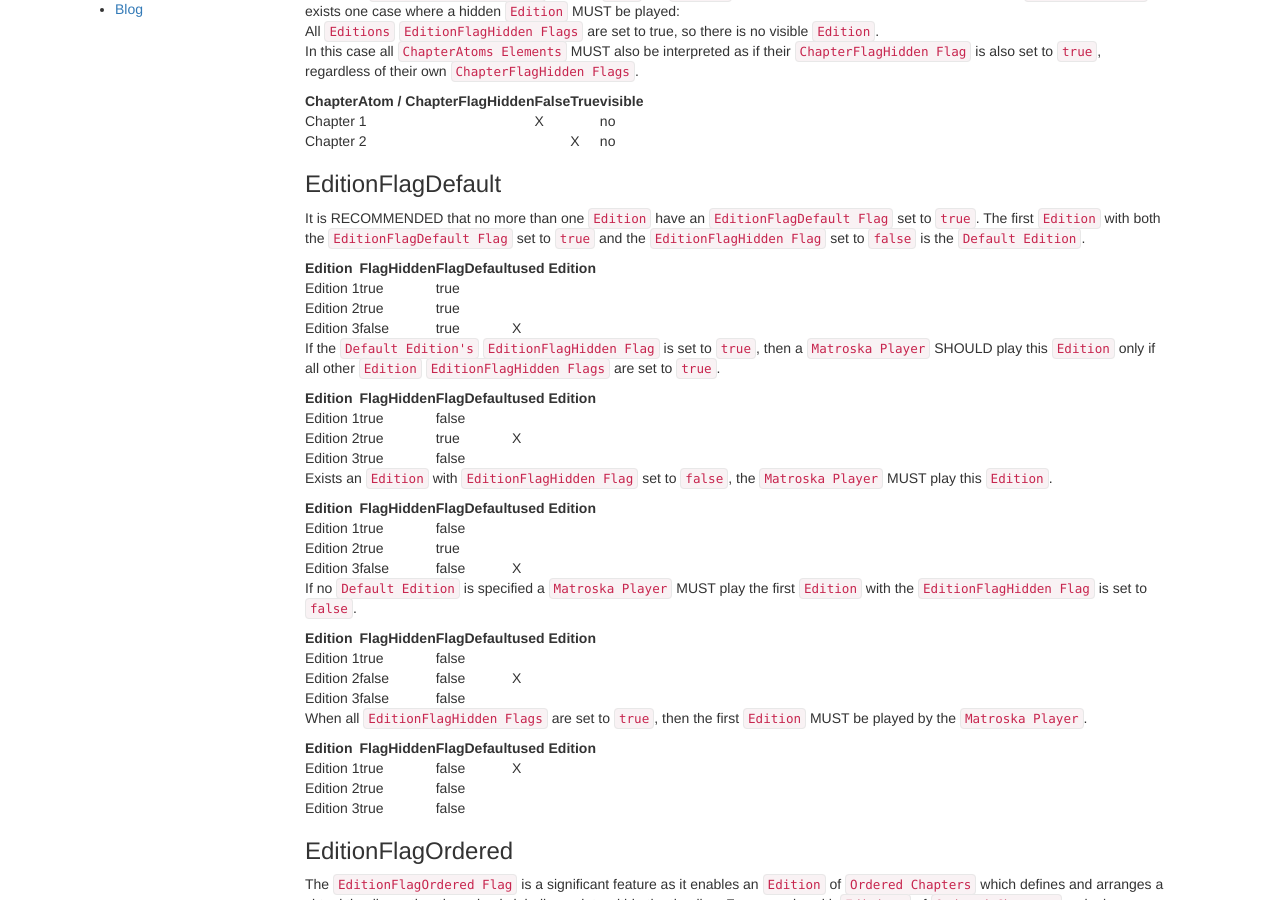
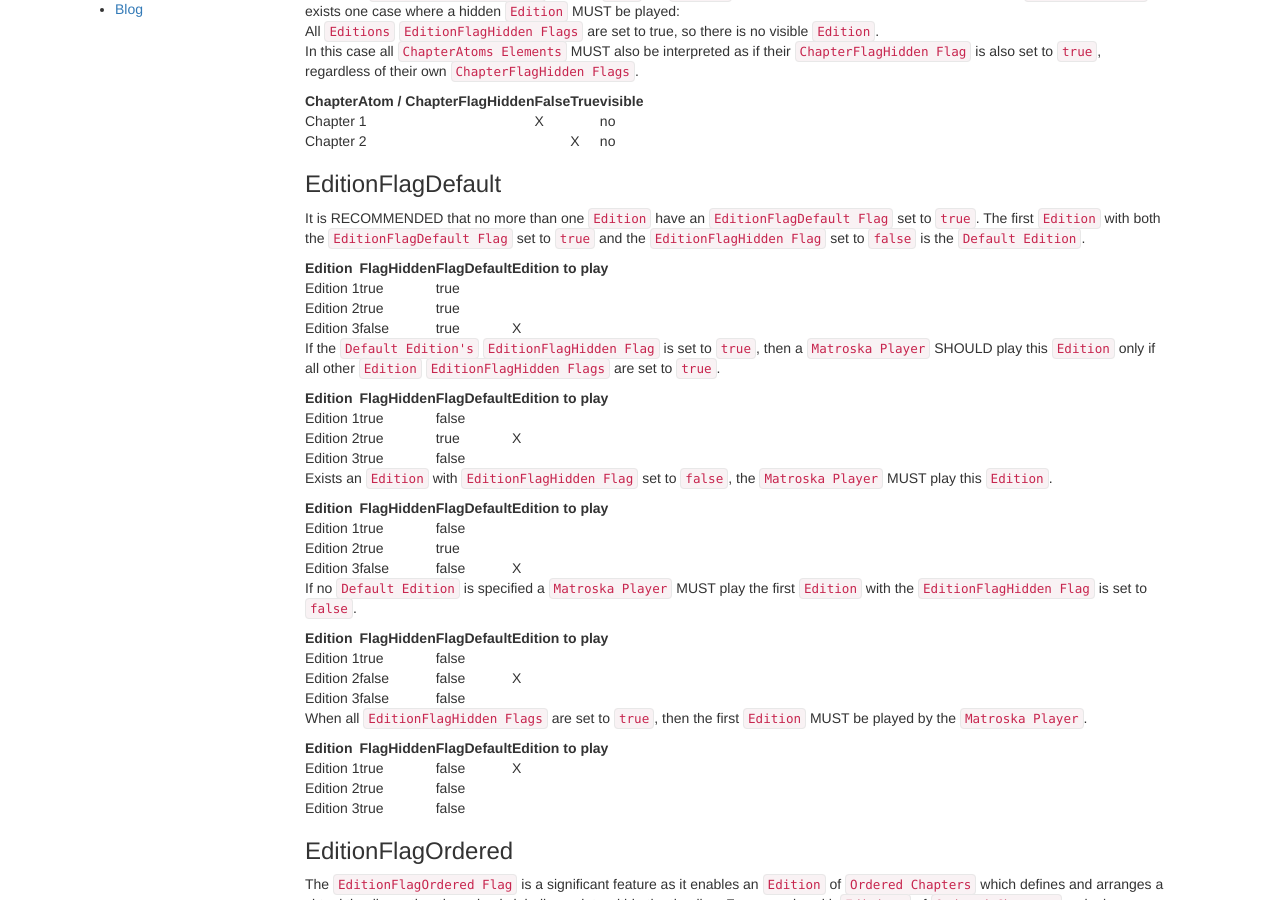
Before and after one commit to ietf-wg-cellar/matroska-specification, a Jekyll site: the page built from chapters.md, in a window 1280 px wide and 900 px high, scrolled down 626 px. Built offline with Jekyll 4.4.1, drawn with Linux system fonts in a browser that asks for light colours; our own code applies the rules of GitHub Pages for plain Markdown files.

Commit message:
Update tables

```diff
--- a/chapters.md
+++ b/chapters.md
@@ -3,7 +3,7 @@
 
 # Chapters
 
-The Matroska Chapters system can consist of`Simple Chapters` where a chapter start time is used as marker in the timeline only. The system can be more complex with `Ordered Chapters` where a chapter end time stamp is additionally used or much more complex with `Linked Chapters`. The Matroska Chapters system can also have a menu structure, borrowed from the DVD menu system, or have it's own Native Matroska menu structure.
+The Matroska Chapters system can consist of `Simple Chapters` where a chapter start time is used as marker in the timeline only. The system can be more complex with `Ordered Chapters` where a chapter end time stamp is additionally used or much more complex with `Linked Chapters`. The Matroska Chapters system can also have a menu structure, borrowed from the DVD menu system, or have it's own Native Matroska menu structure.
 
 ## EditionEntry
 
@@ -22,9 +22,9 @@
 All `ChapterAtoms Elements` MUST be interpreted of their own `ChapterFlagHidden Flags`.
 
 ChapterAtom / ChapterFlagHidden | False | True | visible
---------------------------------|-------|-------|--
-Chapter 1                       |   X   |  		|  yes
-Chapter 2                       |       |  X	|  no
+--------------------------------|-------|------|--------
+Chapter 1                       |   X   |      | yes
+Chapter 2                       |       | X    | no
 
 When the `EditionFlagHidden Flag` is set to `true` the `Edition` is hidden and SHOULD not be selectablly in a `Matroska Player`.
 It exists one case where a hidden `Edition` MUST be played:
@@ -32,51 +32,53 @@
 In this case all `ChapterAtoms Elements` MUST also be interpreted as if their `ChapterFlagHidden Flag` is also set to `true`, regardless of their own `ChapterFlagHidden Flags`.
 
 ChapterAtom / ChapterFlagHidden | False | True | visible
---------------------------------|-------|-------|--
-Chapter 1                       |   X   |  		|  no
-Chapter 2                       |       |  X	|  no
+--------------------------------|-------|------|--------
+Chapter 1                       |   X   |      | no
+Chapter 2                       |       | X    | no
 
 ### EditionFlagDefault
 
 It is RECOMMENDED that no more than one `Edition` have an `EditionFlagDefault Flag` set to `true`. The first `Edition` with both the `EditionFlagDefault Flag` set to `true` and the `EditionFlagHidden Flag` set to `false` is the `Default Edition`.
 
-Edition | FlagHidden | FlagDefault | used Edition
-------------|-------|-------|--
-Edition 1|   true   |  	true|
-Edition 2|   true   |  true	|
-Edition 3|   false  |  true	|  X
+Edition   | FlagHidden | FlagDefault | Edition to play
+----------|------------|-------------|----------------
+Edition 1 | true       | true        |
+Edition 2 | true       | true        |
+Edition 3 | false      | true        | X
 
 If the `Default Edition's` `EditionFlagHidden Flag` is set to `true`, then a `Matroska Player` SHOULD play this `Edition` only if all other `Edition` `EditionFlagHidden Flags` are set to `true`.
 
-Edition | FlagHidden | FlagDefault | used Edition
-------------|-------|-------|--
-Edition 1|   true   |  	false	|
-Edition 2|   true    |  true	|  X
-Edition 3|   true    |  false	|
+Edition   | FlagHidden | FlagDefault | Edition to play
+----------|------------|-------------|----------------
+Edition 1 | true       | false       |
+Edition 2 | true       | true        | X
+Edition 3 | true       | false       |
 
 Exists an `Edition`  with `EditionFlagHidden Flag` set to `false`, the `Matroska Player` MUST play this `Edition`.
 
-Edition | FlagHidden | FlagDefault | used Edition
-------------|-------|-------|--
-Edition 1|   true   |  	false	|
-Edition 2|   true    |  true	|
-Edition 3|   false   |  false	|  X
+Edition   | FlagHidden | FlagDefault | Edition to play
+----------|------------|-------------|----------------
+Edition 1 | true       | false       |
+Edition 2 | true       | true        |
+Edition 3 | false      | false       | X
+
 
 If no `Default Edition` is specified a `Matroska Player` MUST play the first `Edition` with the `EditionFlagHidden Flag` is set to `false`.
 
-Edition | FlagHidden | FlagDefault | used Edition
-------------|-------|-------|--
-Edition 1|   true   |  	false	|
-Edition 2|   false  |  false	|  X
-Edition 3|   false  |  false	|
+Edition   | FlagHidden | FlagDefault | Edition to play
+----------|------------|-------------|----------------
+Edition 1 | true       | false       |
+Edition 2 | false      | false       | X
+Edition 3 | false      | false       |
+
 
 When all `EditionFlagHidden Flags` are set to `true`, then the first `Edition` MUST be played by the `Matroska Player`.
 
-Edition | FlagHidden | FlagDefault | used Edition
-------------|-------|-------|--
-Edition 1|   true   |  false	|  X
-Edition 2|   true   |  false	|
-Edition 3|   true   |  false	|
+Edition   | FlagHidden | FlagDefault | Edition to play
+----------|------------|-------------|----------------
+Edition 1 | true       | false       | X
+Edition 2 | true       | false       |
+Edition 3 | true       | false       |
 
 ### EditionFlagOrdered
 
@@ -141,12 +143,12 @@
 A `Matroska Player` have to calculate a duration for this `Chapter` with the difference of end timestamp and start timestamp.
 The end timestamp MUST be greater than the start timestamp otherwise the duration would be negative which is illegal. If the duration of a `Chapter` is 0, this `Chapter` will be ignored by a `Matroska Player`.
 
-Chapter    | Start timestamp | End timestamp | Duration
------------|-----------------|---------------|------
-Chapter 1  |   0   			 |  1000000000   | 1000000000
-Chapter 2  |   1000000000    |  5000000000 	 | 4000000000
-Chapter 3  |   6000000000    |  6000000000   | 0 (chapter not used)
-Chapter 4  |   9000000000    |  8000000000   | -1000000000 (illegal)
+Chapter   | Start timestamp | End timestamp | Duration
+----------|-----------------|---------------|------
+Chapter 1 | 0               | 1000000000    | 1000000000
+Chapter 2 | 1000000000      | 5000000000    | 4000000000
+Chapter 3 | 6000000000      | 6000000000    | 0 (chapter not used)
+Chapter 4 | 9000000000      | 8000000000    | -1000000000 (illegal)
 
 In the Matroska menu systems (Native,DVD) is the usage of an end timestamp depended on the current process.
 
@@ -156,13 +158,13 @@
 A `Nested Chapter` remains visible even if the `Parent Chapter ChapterFlagHidden Flag` is set to true.
 
 Chapter + Nested Chapter | ChapterFlagHidden | visible
--------------------------|-------------------|--
-Chapter 1                | false 		     | yes
-+Nested Chapter 1.1      | false      		 | yes
-+Nested Chapter 1.2      | true      		 | no
-Chapter 2                | true				 | no
-+Nested Chapter 2.1      | false      		 | yes
-+Nested Chapter 2.2      | true      		 | no
+-------------------------|-------------------|--------
+Chapter 1                | false             | yes
++Nested Chapter 1.1      | false             | yes
++Nested Chapter 1.2      | true              | no
+Chapter 2                | true              | no
++Nested Chapter 2.1      | false             | yes
++Nested Chapter 2.2      | true              | no
 
 ### ChapterFlagEnabled
 
@@ -175,17 +177,17 @@
 For `Ordered Chapters` a `Matroska Player` MUST not use the duration(and other information) of this `Chapter`.
 
 Chapter + Nested Chapter | ChapterFlagEnabled | used
--------------------------|-------------------|--
-Chapter 1                | true 		     | yes
-+Nested Chapter 1.1      | true      		 | yes
-+Nested Chapter 1.2      | false      		 | no
-++Nested Chapter 1.2.1   | true      		 | no
-++Nested Chapter 1.2.2   | false      		 | no
-Chapter 2                | false  		     | no
-+Nested Chapter 2.1      | true      		 | no
-+Nested Chapter 2.2      | true      		 | no
-++Nested Chapter 2.2.1   | true      		 | no
-++Nested Chapter 2.2.2   | false      		 | no
+-------------------------|--------------------|-----
+Chapter 1                | true               | yes
++Nested Chapter 1.1      | true               | yes
++Nested Chapter 1.2      | false              | no
+++Nested Chapter 1.2.1   | true               | no
+++Nested Chapter 1.2.2   | false              | no
+Chapter 2                | false              | no
++Nested Chapter 2.1      | true               | no
++Nested Chapter 2.2      | true               | no
+++Nested Chapter 2.2.1   | true               | no
+++Nested Chapter 2.2.2   | false              | no
 
 ## Menu features
 
```
